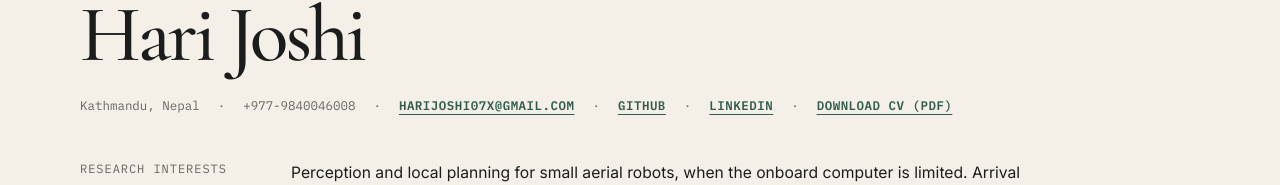
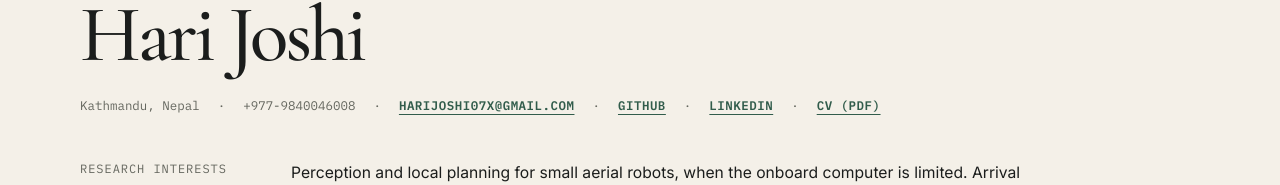
Before and after one commit to harijoshi07/academic, a Next.js app: page /academic/cv in a window 1280 px wide. Shown: the part 150-335 px from the top of the page. Built offline with nearby package versions, Linux system fonts and the light colour scheme.

Commit message:
Open academic CV in new tab instead of downloading

```diff
--- a/app/about/page.tsx
+++ b/app/about/page.tsx
@@ -81,6 +81,7 @@ export default function AboutPage() {
               {personal.twitter && (
                 <a className="text-link" href={personal.twitter} target="_blank" rel="noopener noreferrer">Twitter</a>
               )}
+              <a className="text-link" href={personal.cv} target="_blank" rel="noopener noreferrer">CV (PDF)</a>
             </div>
           </div>
         </div>
--- a/app/cv/page.tsx
+++ b/app/cv/page.tsx
@@ -26,7 +26,7 @@ export default function CVPage() {
           <span>·</span>
           <a className="text-link" href={p.linkedin} target="_blank" rel="noopener noreferrer">LinkedIn</a>
           <span>·</span>
-          <a className="text-link" href={p.cv} target="_blank" rel="noopener noreferrer" download="Hari_Joshi_Academic_CV.pdf">Download CV (PDF)</a>
+          <a className="text-link" href={p.cv} target="_blank" rel="noopener noreferrer">CV (PDF)</a>
         </div>
       </header>
 
```
